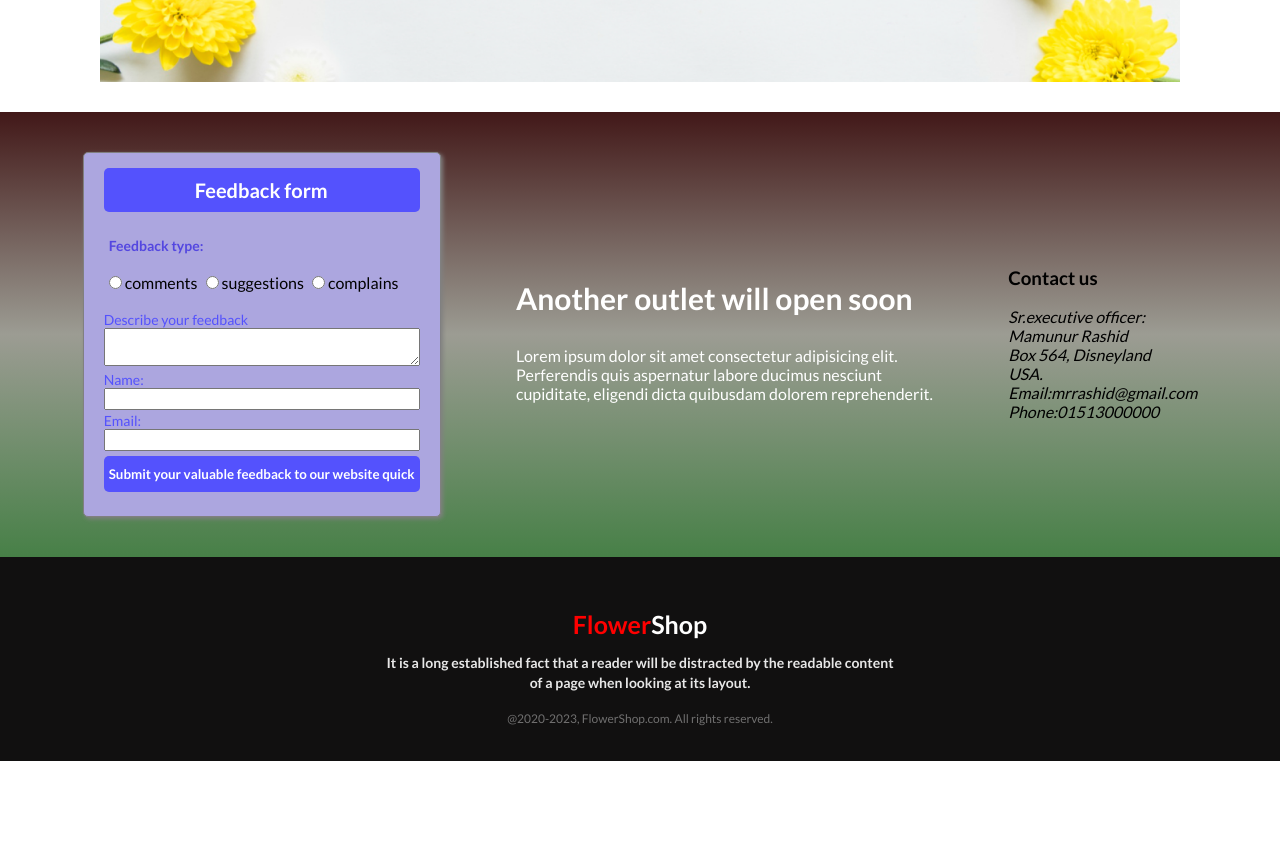
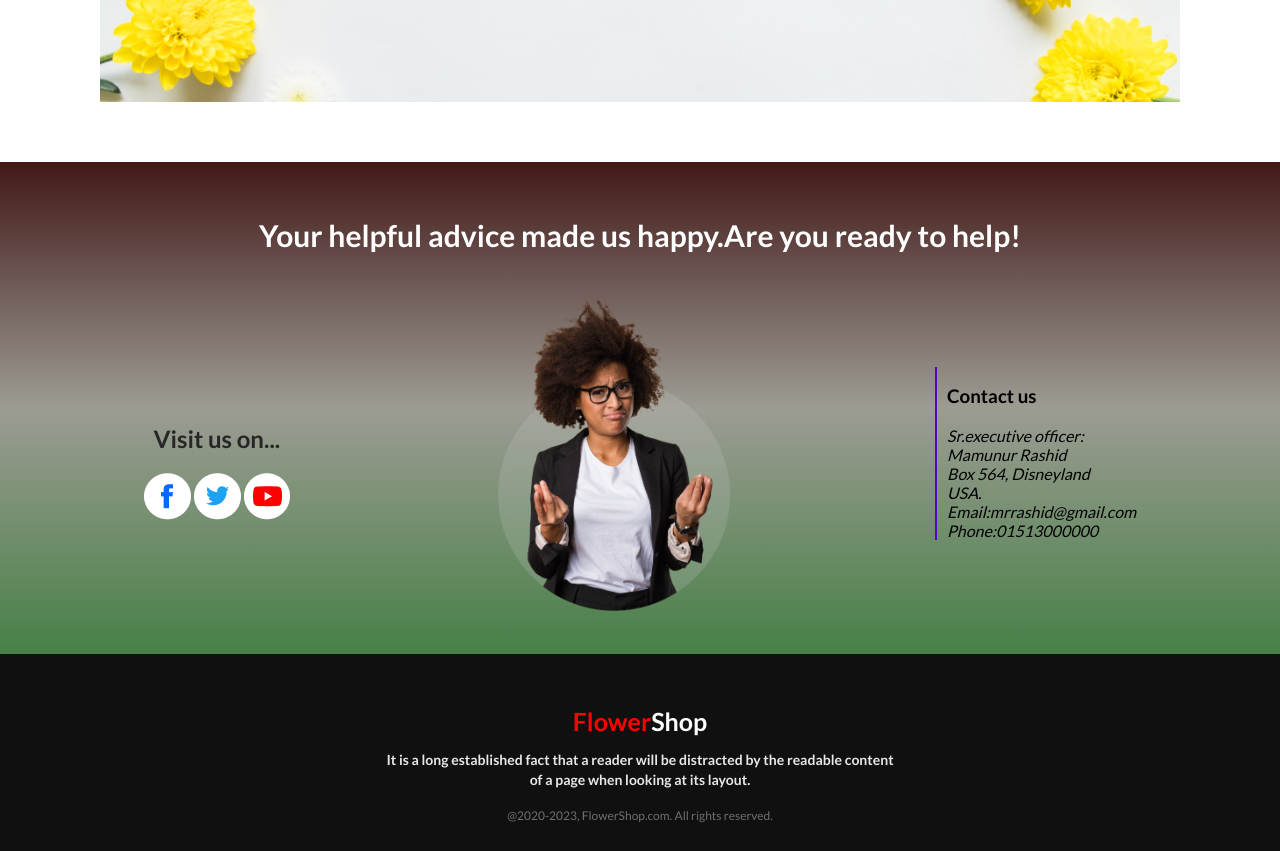
Before and after one commit to mamunurrashid01/flower-shop-website, a plain HTML site: page index.html in a window 1280 px wide. Shown: the part 2541-3392 px from the top of the page. Before the commit the page ends 3302 px from the top, so only its background shows below. Drawn offline with Linux system fonts and the light colour scheme.

Commit message:
final test

```diff
--- a/css/style.css
+++ b/css/style.css
@@ -158,6 +158,7 @@ body {
     align-items: center;
     padding: 30px 80px;
     background: rgba(229, 84, 115, 0.05);
+    margin-bottom: 30px;
 }
 
 .title {
@@ -200,6 +201,7 @@ span {
     align-items: center;
     padding: 10px 55px;
     text-align: center;
+    margin-bottom: 50px;
 }
 
 .flower-image {
@@ -229,7 +231,7 @@ span {
 
 .deal {
     padding: 30px 100px;
-    margin-top: 30px;
+    margin-bottom: 30px;
 }
 
 .deal-section {
@@ -299,85 +301,34 @@ input[type="email"] {
     align-items: center;
     padding: 40px 60px;
     gap: 30px;
-    background:linear-gradient(-180deg, rgb(66, 24, 24), rgb(156, 156, 147), rgb(71, 128, 71))
 }
-
+.contact-section{
+    background:linear-gradient(-180deg, rgb(66, 24, 24), rgb(156, 156, 147), rgb(71, 128, 71));
+    padding-top: 30px;
+}
 .customer-feedback {
     box-shadow: 2px 2px 4px gray;
     border-radius: 5px;
-    height: 333px;
     background-color: rgb(172, 166, 223);
     border: 1px solid gray;
-    padding: 15px 20px;
+    padding: 0  20px 15px 20px;
 }
-
-.feedback-header {
-    background-color: #5452FD;
-    padding: 10px 5px 10px 4px;
-    margin-top: 0;
-    color: #fff;
-    font-weight: 700;
-    font-size: 20px;
-    border-radius: 5px;
-    text-align: center;
+.customer-care{
+    border-left: 2px solid rgb(81, 6, 201);
+    padding-left: 10px;
 }
-
-.feedback-type {
-    color: #5447e0;
-    font-size: 14px;
-    font-weight: 600;
-    padding: 5px;
+.person-image{
+    max-width: 250px;
 }
-
-.describe-feed {
-    color: #5452FD;
-    font-size: 14px;
-    font-weight: 500;
-    margin-bottom: 0;
-}
-
-label {
-    color: #5452FD;
-    font-size: 14px;
-    font-weight: 500;
-}
-textarea{
-    width: 100%;
-    box-sizing: border-box;
-}
-input[type="text"] {
-    width: 100%;
-    box-sizing: border-box;
-}
-
-input[type="eemail"] {
-    width: 100%;
-    box-sizing: border-box;
-    margin-bottom: 5px;
-}
-
-.btn-submit {
-    padding: 10px 5px;
-    text-align: center;
-    background-color: #5452FD;
-    color: #fff;
-    font-weight: 600;
-    border: none;
-    border-radius: 5px;
-}
-
-.up-coming {
-    color: #ffffff;
+.customer-header{
     font-size: 30px;
     font-weight: 700;
+    color: #ffffff;
+    text-align: center;
+    margin-bottom: 0;
 
 }
 
-.up-describe {
-    color: #ffffff;
-    font-size: 16px;
-    font-weight: 400;
-}
 
 /*   feedback section style end    */
 
--- a/index.html
+++ b/index.html
@@ -117,32 +117,18 @@
     <!-------------deal section end---------->
 
     <!-------------customer section start---------->
-    <section>
+    <section class="contact-section">
+        <h1 class="customer-header">Your helpful advice made us happy.Are you ready to help!</h1>
         <div class="customer-section">
-            <div class="customer-feedback">
-                <h3 class="feedback-header">Feedback form</h3>
-                <form action="">
-                    <p class="feedback-type">Feedback type:</p>
-                    <input type="radio" name="checkbox" id="checkbox">comments
-                    <input type="radio" name="checkbox" id="checkbox">suggestions
-                    <input type="radio" name="checkbox" id="checkbox">complains
-                    <h4 class="describe-feed">Describe your feedback</h4>
-                    <textarea name="area" id="area" cols="30" rows="2"></textarea><br>
-                    <label for="">Name:
-                        <input type="text" name="name" id="name"><br>
-                    </label>
-                    <label for="">Email:
-                        <input type="eemail" name="email" id="email">
-                    </label><br>
-                    <button class="btn-submit" type="submit">Submit your valuable feedback to our website quick</button>
-                </form>
-            </div>
-            <div class="up-coming-news">
-                <h3 class="up-coming">Another outlet will open soon</h3>
-                <p class="up-describe">Lorem ipsum dolor sit amet consectetur adipisicing elit.<br> Perferendis quis
-                    aspernatur labore ducimus nesciunt<br> cupiditate, eligendi dicta quibusdam dolorem reprehenderit.
-                </p>
-            </div>
+                <div class="social-media">
+                    <h2 class="social-header">Visit us on...</h2>
+                    <img src="./flowerasset/fb.png" alt="image">
+                    <img src="./flowerasset/twitter.png" alt="image">
+                    <img src="./flowerasset/youtube.png" alt="image">
+                </div>
+                <div class="social-image">
+                    <img class="person-image" src="./flowerasset/person.png" alt="image">
+                </div>
             <div class="customer-care">
                 <h3 class="contact">Contact us</h3>
                 <address>
```
Also changed, not shown: flowerasset/fb.png (added), flowerasset/person.png (added), flowerasset/twitter.png (added), flowerasset/youtube.png (added).
